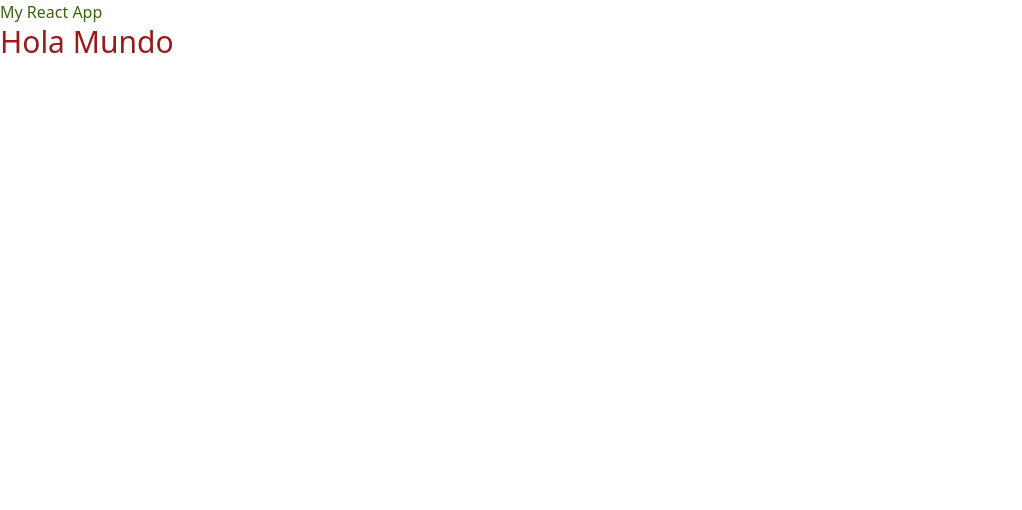
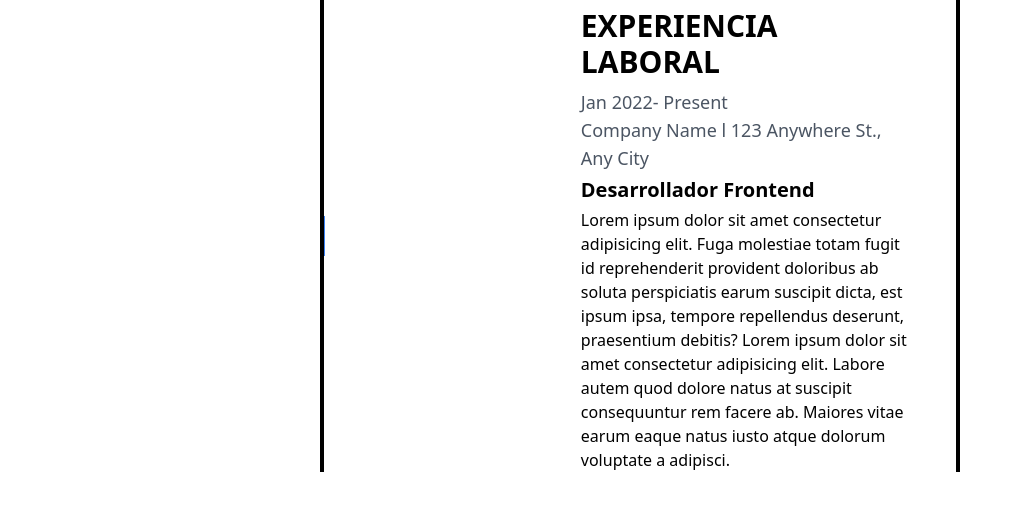
Before and after one commit to mateodevcode/curriculum-vitae-react, a React (Vite) app: page / in a window 1280 px wide. Shown: the top 510 px of the page, without its empty margins (0-1022 px from the left). Built offline with nearby package versions, Linux system fonts and the light colour scheme.

Commit message:
se agrego un nuevo componente de historial de despliegues

```diff
--- a/src/App.jsx
+++ b/src/App.jsx
@@ -2,8 +2,8 @@ import HistoryDeploy from "./components/HistoryDeploy"
 
 function App() {
   return (
-    <div>
-      <h1 className="text-lime-800">My React App</h1>
+    <div className="flex justify-start items-center px-80">
+      {/* <h1 className="text-lime-800">My React App</h1> */}
       <HistoryDeploy />
     </div>
   )
--- a/src/components/HistoryDeploy.jsx
+++ b/src/components/HistoryDeploy.jsx
@@ -2,7 +2,8 @@ import HistoryExp from "./HistoryExp"
 
 function HistoryDeploy() {
   return (
-    <div>
+    <div className="border-black border-x-4 flex justify-center items-center">
+        <div className="bg-blue-500 w-2 h-10"></div>
         <HistoryExp />
     </div>
   )
--- a/src/components/HistoryExp.jsx
+++ b/src/components/HistoryExp.jsx
@@ -1,8 +1,14 @@
 function HistoryExp() {
   return (
-    <p className="text-3xl text-red-800">
-      Hola Mundo
-    </p>
+    <div className="historyExp pl-64 pr-10">
+      <h3 className="title-history text-3xl font-semibold py-2">EXPERIENCIA LABORAL</h3>
+      <div className="contenido-history">
+        <p className="tiempo-history text-lg text-gray-600">Jan 2022- Present</p>
+        <p className="empresa-history text-lg text-gray-600">Company Name l 123 Anywhere St., Any City</p>
+        <h4 className="cargo-history text-xl font-semibold py-1">Desarrollador Frontend</h4>
+        <p className="descripcion-history">Lorem ipsum dolor sit amet consectetur adipisicing elit. Fuga molestiae totam fugit id reprehenderit provident doloribus ab soluta perspiciatis earum suscipit dicta, est ipsum ipsa, tempore repellendus deserunt, praesentium debitis? Lorem ipsum dolor sit amet consectetur adipisicing elit. Labore autem quod dolore natus at suscipit consequuntur rem facere ab. Maiores vitae earum eaque natus iusto atque dolorum voluptate a adipisci.</p>
+      </div>
+    </div>
   )
 }
 
```
